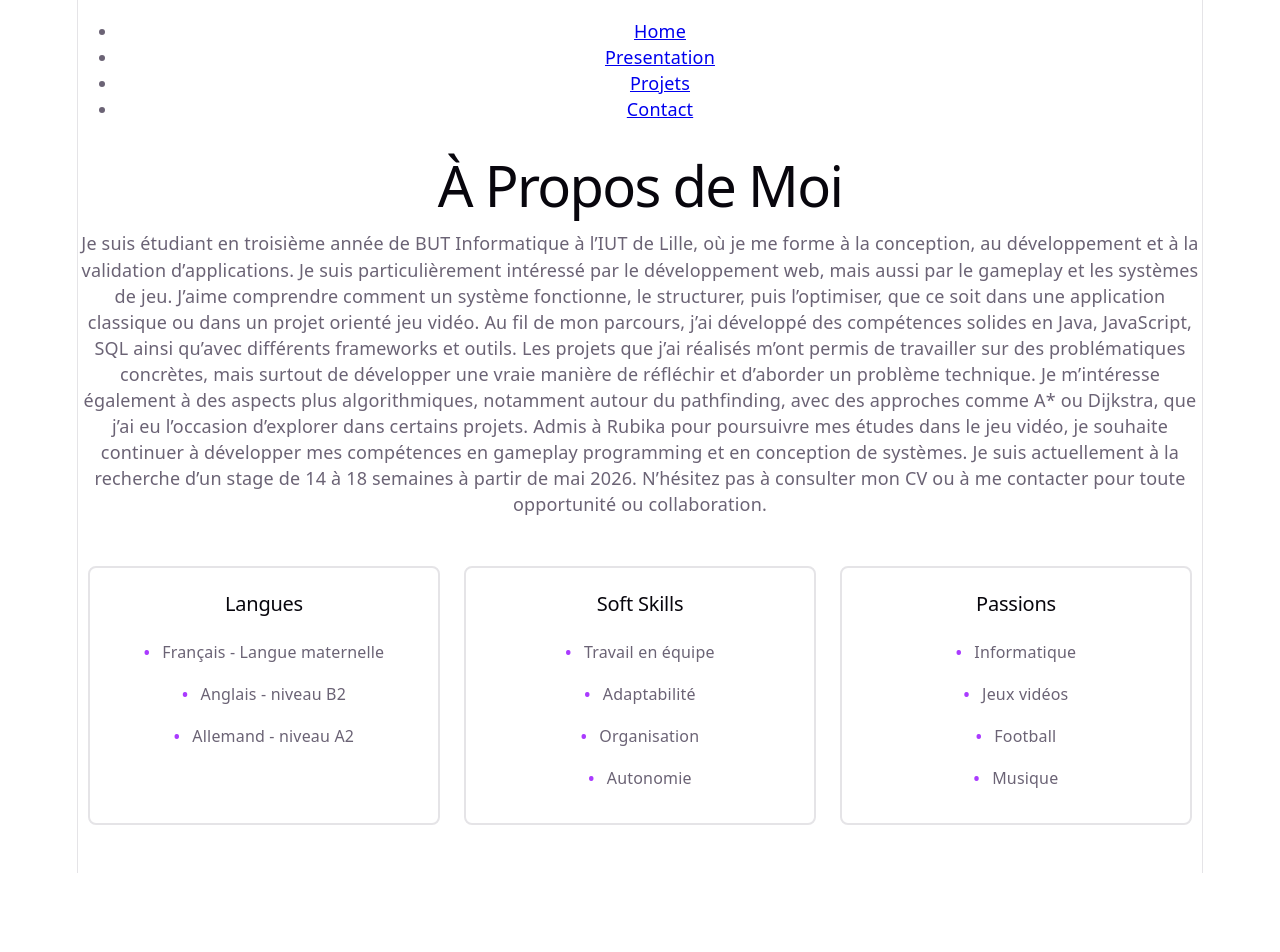
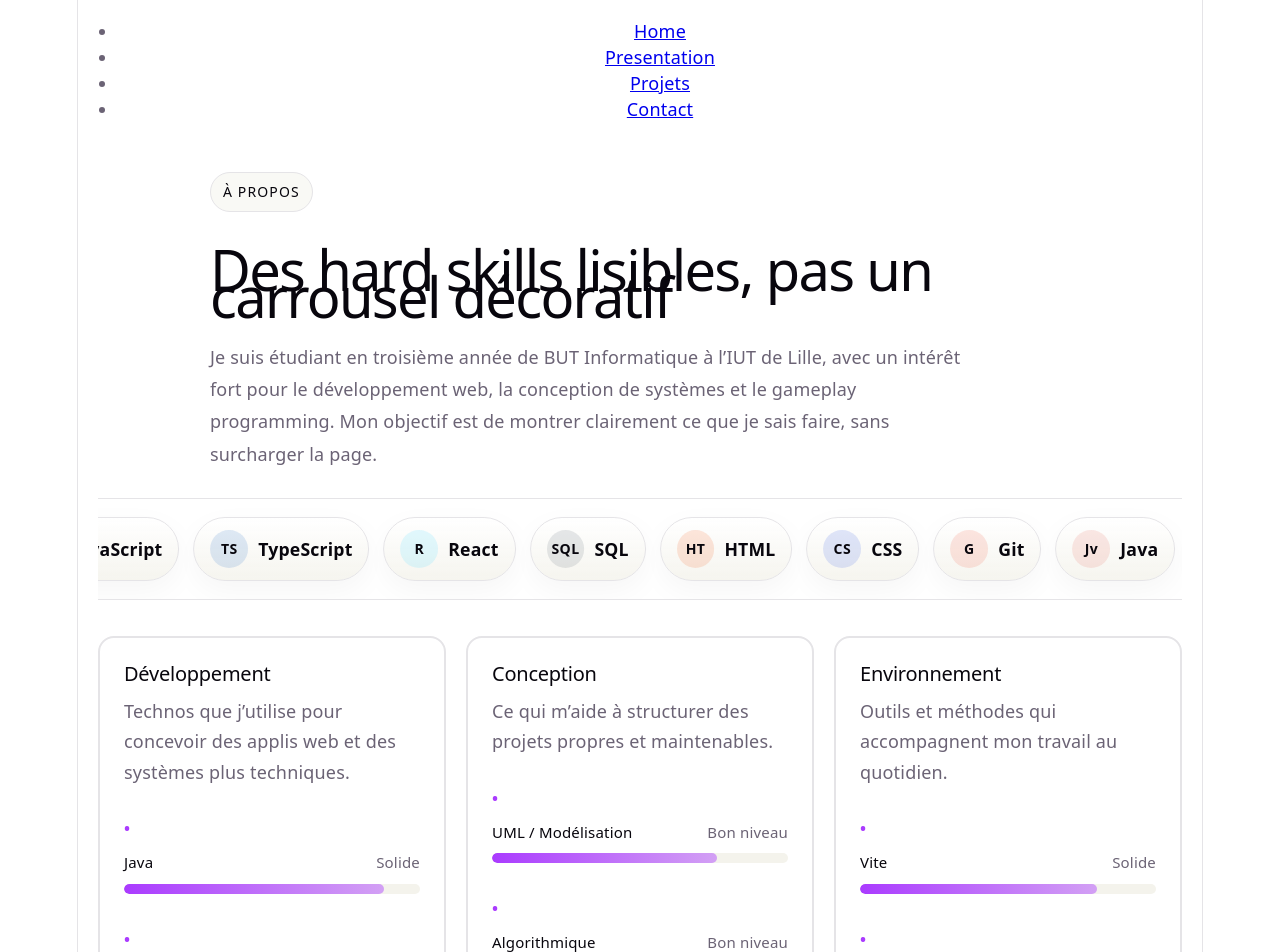
Before and after one commit to KezrOwO/portfolio-fin-iut, a React (Vite) app in the folder portfolio-fin-iut/: page /#/presentation in a window 1280 px wide. Shown: the top 952 px of the page. Before the commit the page ends 873 px from the top, so only its background shows below. Built offline with nearby package versions, Linux system fonts and the light colour scheme.

Commit message:
add hardskill presentation

```diff
--- a/portfolio-fin-iut/src/App.css
+++ b/portfolio-fin-iut/src/App.css
@@ -246,3 +246,239 @@
     }
   }
 }
+
+.presentation-page {
+  padding: 32px 20px 64px;
+  text-align: left;
+}
+
+.presentation-hero {
+  max-width: 860px;
+  margin: 0 auto 28px;
+}
+
+.eyebrow {
+  display: inline-flex;
+  align-items: center;
+  gap: 8px;
+  margin-bottom: 12px;
+  padding: 6px 12px;
+  border: 1px solid var(--border);
+  border-radius: 999px;
+  background: var(--social-bg);
+  color: var(--text-h);
+  font-size: 14px;
+  letter-spacing: 0.08em;
+  text-transform: uppercase;
+}
+
+.intro-text {
+  max-width: 74ch;
+  color: var(--text);
+  line-height: 1.8;
+}
+
+.skills-marquee {
+  overflow: hidden;
+  padding: 18px 0;
+  border-block: 1px solid var(--border);
+  margin: 28px 0 36px;
+}
+
+.marquee-track {
+  display: flex;
+  gap: 14px;
+  width: max-content;
+  animation: marquee 30s linear infinite;
+}
+
+.marquee-track.is-static {
+  animation: none;
+  flex-wrap: wrap;
+  width: 100%;
+}
+
+.tech-pill {
+  display: inline-flex;
+  align-items: center;
+  gap: 10px;
+  padding: 12px 16px;
+  border: 1px solid var(--border);
+  border-radius: 999px;
+  background: linear-gradient(180deg, rgba(255, 255, 255, 0.88), rgba(244, 243, 236, 0.85));
+  color: var(--text-h);
+  box-shadow: 0 10px 30px rgba(0, 0, 0, 0.04);
+  white-space: nowrap;
+}
+
+.tech-pill__mark {
+  display: inline-flex;
+  min-width: 2.1rem;
+  height: 2.1rem;
+  align-items: center;
+  justify-content: center;
+  border-radius: 999px;
+  background: var(--accent-bg);
+  color: var(--accent);
+  font-weight: 700;
+  font-size: 0.78rem;
+  letter-spacing: 0.03em;
+}
+
+.tech-pill__label {
+  font-size: 0.98rem;
+  font-weight: 600;
+}
+
+.tone-java .tech-pill__mark {
+  background: rgba(225, 93, 80, 0.14);
+  color: var(--text-h);
+}
+
+.tone-js .tech-pill__mark {
+  background: rgba(247, 223, 30, 0.18);
+  color: var(--text-h);
+}
+
+.tone-ts .tech-pill__mark {
+  background: rgba(49, 120, 198, 0.16);
+  color: var(--text-h);
+}
+
+.tone-react .tech-pill__mark {
+  background: rgba(97, 218, 251, 0.18);
+  color: var(--text-h);
+}
+
+.tone-sql .tech-pill__mark {
+  background: rgba(55, 65, 81, 0.12);
+  color: var(--text-h);
+}
+
+.tone-html .tech-pill__mark {
+  background: rgba(241, 101, 41, 0.16);
+  color: var(--text-h);
+}
+
+.tone-css .tech-pill__mark {
+  background: rgba(38, 77, 228, 0.14);
+  color: var(--text-h);
+}
+
+.tone-git .tech-pill__mark {
+  background: rgba(240, 80, 51, 0.14);
+  color: var(--text-h);
+}
+
+.skills-grid {
+  display: grid;
+  grid-template-columns: repeat(3, minmax(0, 1fr));
+  gap: 20px;
+  margin-bottom: 28px;
+}
+
+.skill-card--expanded,
+.skill-card--summary {
+  max-width: none;
+  border-radius: 16px;
+}
+
+.skill-card--expanded h2,
+.skill-card--summary h2 {
+  margin-bottom: 10px;
+}
+
+.skill-card__description {
+  margin-bottom: 20px;
+  color: var(--text);
+  line-height: 1.7;
+}
+
+.skill-meter-list {
+  list-style: none;
+  padding: 0;
+  margin: 0;
+  display: grid;
+  gap: 16px;
+}
+
+.skill-meter-item {
+  display: grid;
+  gap: 8px;
+}
+
+.skill-meter-item__header {
+  display: flex;
+  justify-content: space-between;
+  gap: 12px;
+  font-size: 15px;
+  color: var(--text-h);
+}
+
+.skill-meter-item__header span:last-child {
+  color: var(--text);
+}
+
+.skill-meter {
+  height: 10px;
+  border-radius: 999px;
+  background: var(--code-bg);
+  overflow: hidden;
+}
+
+.skill-meter span {
+  display: block;
+  height: 100%;
+  border-radius: inherit;
+  background: linear-gradient(90deg, var(--accent), rgba(170, 59, 255, 0.45));
+}
+
+.presentation-summary {
+  display: grid;
+  grid-template-columns: repeat(3, minmax(0, 1fr));
+  gap: 20px;
+}
+
+.skill-card--summary ul {
+  margin-top: 0;
+}
+
+.skill-card--summary li {
+  padding: 8px 0;
+}
+
+@keyframes marquee {
+  from {
+    transform: translateX(0);
+  }
+  to {
+    transform: translateX(-50%);
+  }
+}
+
+@media (prefers-reduced-motion: reduce) {
+  .marquee-track {
+    animation: none;
+    flex-wrap: wrap;
+    width: 100%;
+  }
+}
+
+@media (max-width: 1024px) {
+  .presentation-page {
+    padding: 24px 16px 48px;
+  }
+
+  .skills-grid,
+  .presentation-summary {
+    grid-template-columns: 1fr;
+  }
+
+  .marquee-track {
+    gap: 10px;
+  }
+
+  .tech-pill {
+    padding: 10px 14px;
+  }
+}
--- a/portfolio-fin-iut/src/pages/Presentation.tsx
+++ b/portfolio-fin-iut/src/pages/Presentation.tsx
@@ -1,31 +1,143 @@
+import { useEffect, useMemo, useState } from 'react'
+
+type SkillGroup = {
+    title: string
+    description: string
+    items: Array<{
+        label: string
+        level: string
+        value: number
+    }>
+}
+
+type TechBadge = {
+    label: string
+    tone: string
+    short: string
+}
+
+const skillGroups: SkillGroup[] = [
+    {
+        title: 'Développement',
+        description: 'Technos que j’utilise pour concevoir des applis web et des systèmes plus techniques.',
+        items: [
+            { label: 'Java', level: 'Solide', value: 88 },
+            { label: 'JavaScript / TypeScript', level: 'Solide', value: 84 },
+            { label: 'React', level: 'Avancé', value: 82 },
+            { label: 'SQL', level: 'Solide', value: 78 },
+        ],
+    },
+    {
+        title: 'Conception',
+        description: 'Ce qui m’aide à structurer des projets propres et maintenables.',
+        items: [
+            { label: 'UML / Modélisation', level: 'Bon niveau', value: 76 },
+            { label: 'Algorithmique', level: 'Bon niveau', value: 80 },
+            { label: 'Pathfinding', level: 'En progression', value: 72 },
+            { label: 'Git / GitHub', level: 'Solide', value: 86 },
+        ],
+    },
+    {
+        title: 'Environnement',
+        description: 'Outils et méthodes qui accompagnent mon travail au quotidien.',
+        items: [
+            { label: 'Vite', level: 'Solide', value: 80 },
+            { label: 'HTML / CSS', level: 'Solide', value: 86 },
+            { label: 'Tests / debug', level: 'Bon niveau', value: 74 },
+            { label: 'Travail en équipe', level: 'Confirmé', value: 90 },
+        ],
+    },
+]
+
+const featuredTechs: TechBadge[] = [
+    { label: 'Java', tone: 'tone-java', short: 'Jv' },
+    { label: 'JavaScript', tone: 'tone-js', short: 'JS' },
+    { label: 'TypeScript', tone: 'tone-ts', short: 'TS' },
+    { label: 'React', tone: 'tone-react', short: 'R' },
+    { label: 'SQL', tone: 'tone-sql', short: 'SQL' },
+    { label: 'HTML', tone: 'tone-html', short: 'HT' },
+    { label: 'CSS', tone: 'tone-css', short: 'CS' },
+    { label: 'Git', tone: 'tone-git', short: 'G' },
+]
+
 export function Presentation() {
+    const [reducedMotion, setReducedMotion] = useState(false)
+
+    useEffect(() => {
+        const mediaQuery = globalThis.matchMedia('(prefers-reduced-motion: reduce)')
+
+        const updatePreference = () => {
+            setReducedMotion(mediaQuery.matches)
+        }
+
+        updatePreference()
+        mediaQuery.addEventListener('change', updatePreference)
+
+        return () => {
+            mediaQuery.removeEventListener('change', updatePreference)
+        }
+    }, [])
+
+    const marqueeTechs = useMemo(() => {
+        return [...featuredTechs, ...featuredTechs]
+    }, [])
+
     return (
-        <section id="presentation">
-            <h1>À Propos de Moi</h1>
-            <p className="intro-text">
-                Je suis étudiant en troisième année de BUT Informatique à l’IUT de Lille, où je me forme à la conception, au développement et à la validation d’applications.
+        <section id="presentation" className="presentation-page">
+            <div className="presentation-hero">
+                <p className="eyebrow">À propos</p>
+                <h1>Des hard skills lisibles, pas un carrousel décoratif</h1>
+                <p className="intro-text">
+                    Je suis étudiant en troisième année de BUT Informatique à l’IUT de Lille, avec un intérêt fort
+                    pour le développement web, la conception de systèmes et le gameplay programming. Mon objectif
+                    est de montrer clairement ce que je sais faire, sans surcharger la page.
+                </p>
+            </div>
 
-                Je suis particulièrement intéressé par le développement web, mais aussi par le gameplay et les systèmes de jeu. J’aime comprendre comment un système fonctionne, le structurer, puis l’optimiser, que ce soit dans une application classique ou dans un projet orienté jeu vidéo.
+            <div className="skills-marquee" aria-label="Technologies principales">
+                <div className={`marquee-track ${reducedMotion ? 'is-static' : ''}`}>
+                    {marqueeTechs.map((tech, index) => (
+                        <div key={`${tech.label}-${index}`} className={`tech-pill ${tech.tone}`}>
+                            <span className="tech-pill__mark">{tech.short}</span>
+                            <span className="tech-pill__label">{tech.label}</span>
+                        </div>
+                    ))}
+                </div>
+            </div>
 
-                Au fil de mon parcours, j’ai développé des compétences solides en Java, JavaScript, SQL ainsi qu’avec différents frameworks et outils. Les projets que j’ai réalisés m’ont permis de travailler sur des problématiques concrètes, mais surtout de développer une vraie manière de réfléchir et d’aborder un problème technique.
+            <div className="skills-grid">
+                {skillGroups.map((group) => (
+                    <article key={group.title} className="skill-card skill-card--expanded">
+                        <h2>{group.title}</h2>
+                        <p className="skill-card__description">{group.description}</p>
+                        <ul className="skill-meter-list">
+                            {group.items.map((item) => (
+                                <li key={item.label} className="skill-meter-item">
+                                    <div className="skill-meter-item__header">
+                                        <span>{item.label}</span>
+                                        <span>{item.level}</span>
+                                    </div>
+                                    <div className="skill-meter">
+                                        <span style={{ width: `${item.value}%` }} />
+                                    </div>
+                                </li>
+                            ))}
+                        </ul>
+                    </article>
+                ))}
+            </div>
 
-                Je m’intéresse également à des aspects plus algorithmiques, notamment autour du pathfinding, avec des approches comme A* ou Dijkstra, que j’ai eu l’occasion d’explorer dans certains projets.
-
-                Admis à Rubika pour poursuivre mes études dans le jeu vidéo, je souhaite continuer à développer mes compétences en gameplay programming et en conception de systèmes.
-
-                Je suis actuellement à la recherche d’un stage de 14 à 18 semaines à partir de mai 2026. N’hésitez pas à consulter mon CV ou à me contacter pour toute opportunité ou collaboration.
-            </p>
-            <div className="skills-container">
-                <div className="skill-card">
+            <div className="presentation-summary">
+                <div className="skill-card skill-card--summary">
                     <h2>Langues</h2>
                     <ul>
-                        <li>Français - Langue maternelle</li>
+                        <li>Français - langue maternelle</li>
                         <li>Anglais - niveau B2</li>
                         <li>Allemand - niveau A2</li>
                     </ul>
                 </div>
 
-                <div className="skill-card">
+                <div className="skill-card skill-card--summary">
                     <h2>Soft Skills</h2>
                     <ul>
                         <li>Travail en équipe</li>
@@ -35,11 +147,11 @@ export function Presentation() {
                     </ul>
                 </div>
 
-                <div className="skill-card">
+                <div className="skill-card skill-card--summary">
                     <h2>Passions</h2>
                     <ul>
                         <li>Informatique</li>
-                        <li>Jeux vidéos</li>
+                        <li>Jeux vidéo</li>
                         <li>Football</li>
                         <li>Musique</li>
                     </ul>
```
